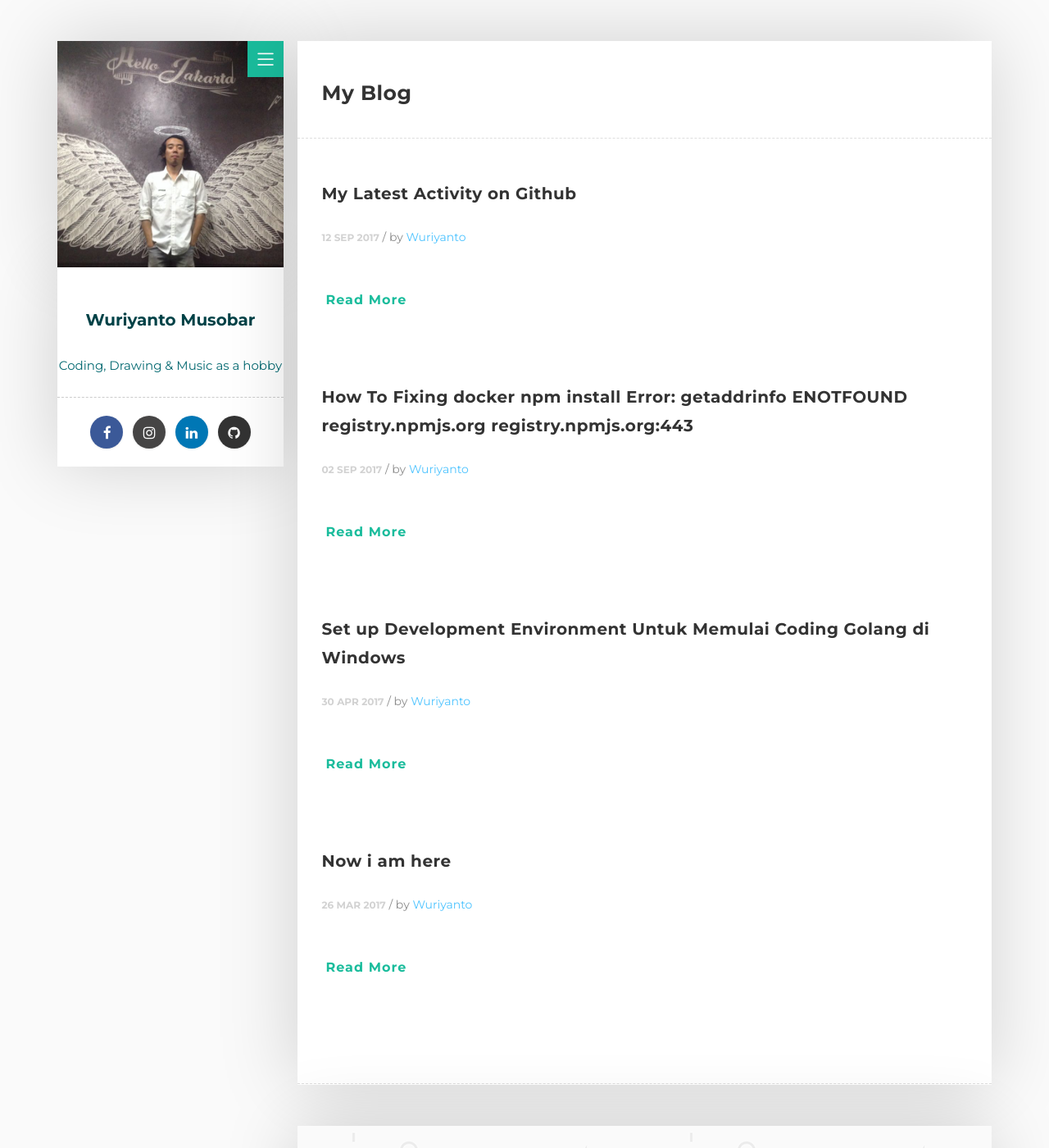
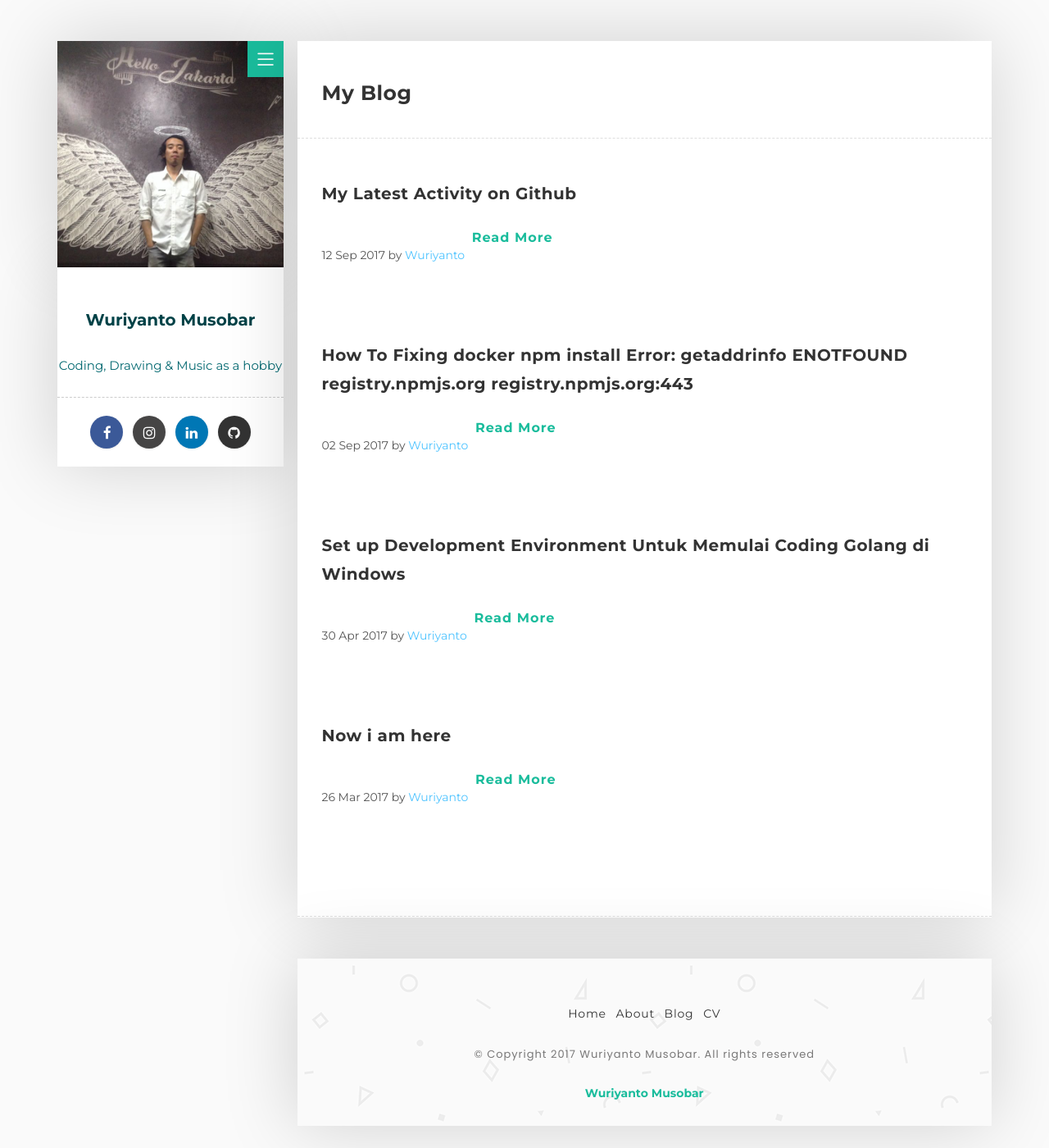
Before and after one commit to wuriyanto48/wuriyanto48.github.io, a Jekyll site: the page built from blog/index.html, in a window 1280 px wide and 1400 px high. Shown: the whole window at 82% size. Built offline with Jekyll 4.4.1, drawn with Linux system fonts in a browser that asks for light colours; nearby versions of some CDN libraries; comment, search, counter and statistics services are not loaded.

Commit message:
change list blog layout

```diff
--- a/blog/index.html
+++ b/blog/index.html
@@ -9,12 +9,12 @@
 <div class="col-md-12 blog-post">
     <div class="post-title">
       <a href="{{ post.url }}"><h2>{{ post.title }}</h2></a>
+      <span>{{ post.date | date_to_string }} by <a href="#" target="_self">Wuriyanto</a></span>
+      <a href="{{ post.url }}" class="button button-style button-anim fa fa-long-arrow-right"><span>Read More</span></a>
     </div>
-    <div class="post-info">
-      <span><bd>{{ post.date | date_to_string }}</bd> / by <a href="#" target="_self">Wuriyanto</a></span>
-    </div>
+    <!--<div class="post-info"></div>-->
     <p></p>
-    <a href="{{ post.url }}" class="button button-style button-anim fa fa-long-arrow-right"><span>Read More</span></a>
+
 </div>
 <!-- Blog Post End -->
 {% endfor %}
```
